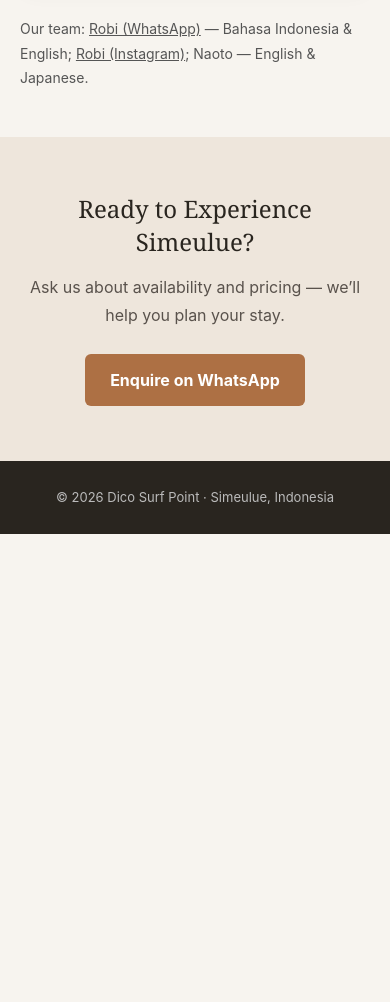
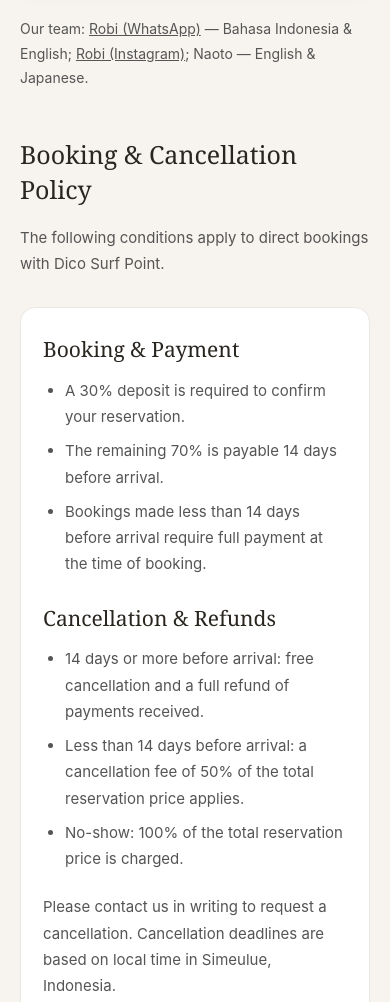
Before and after one commit to JMOJPG/DicoSurfPoint, a plain HTML site: page contact.html in a window 390 px wide. Shown: the part 1480-2482 px from the top of the page. Before the commit the page ends 2014 px from the top, so only its background shows below. Drawn offline with Linux system fonts and the light colour scheme.

Commit message:
Update contact.html

```diff
--- a/contact.html
+++ b/contact.html
@@ -34,6 +34,8 @@ header{height:88px;background:#fff;display:flex;align-items:center;gap:22px;padd
 .contact-link:focus-visible,.button:focus-visible,.nav a:focus-visible{outline:3px solid #ad7044;outline-offset:3px}
 @media(min-width:801px){.section{max-width:1484px;padding:80px 32px}.contact-grid{gap:22px}.contact-card{padding:30px 32px}}
 @media(max-width:800px){.hero h1{line-height:1.22}.contact-link{max-width:100%;overflow-wrap:anywhere}}
+
+.policy-section{padding-top:0;scroll-margin-top:110px}.policy-card{max-width:100%;background:#fff;border:1px solid #e9e8e3;border-radius:15px;padding:30px 32px}.policy-card h3{font-family:Georgia,serif;font-weight:400;font-size:21px;margin:0 0 10px}.policy-card p,.policy-card li{font-size:15px;color:#555}.policy-card ul{padding-left:22px;margin:0 0 22px}.policy-card li{margin-bottom:8px}.policy-card p:last-child{margin-bottom:0}@media(max-width:800px){.policy-card{padding:23px 22px}}
 </style>
 </head>
 <body>
@@ -54,6 +56,9 @@ header{height:88px;background:#fff;display:flex;align-items:center;gap:22px;padd
 <article class="contact-card"><h3>Facebook</h3><p>Follow our Facebook page and get in touch with the team.</p><a class="contact-link secondary" href="https://www.facebook.com/share/17xea29cLf/?mibextid=wwXIfr" target="_blank" rel="noopener noreferrer">Visit Facebook ↗</a></article>
 <article class="contact-card"><h3>Email</h3><p>For detailed questions or special arrangements, you can also email us.</p><a class="contact-link secondary" href="mailto:dicosurfpoint@gmail.com?subject=Dico%20Surf%20Point%20Booking%20Enquiry">Send an Email ↗</a></article>
 </div><p class="team-note">Our team: <a href="https://wa.me/6281262955515" target="_blank" rel="noopener noreferrer">Robi (WhatsApp)</a> — Bahasa Indonesia & English; <a href="https://www.instagram.com/robi.sugara_/" target="_blank" rel="noopener noreferrer">Robi (Instagram)</a>; Naoto — English & Japanese.</p></section>
+<section class="section policy-section" id="booking-policy"><h2>Booking &amp; Cancellation Policy</h2><p class="intro">The following conditions apply to direct bookings with Dico Surf Point.</p>
+<div class="policy-card"><h3>Booking &amp; Payment</h3><ul><li>A 30% deposit is required to confirm your reservation.</li><li>The remaining 70% is payable 14 days before arrival.</li><li>Bookings made less than 14 days before arrival require full payment at the time of booking.</li></ul>
+<h3>Cancellation &amp; Refunds</h3><ul><li>14 days or more before arrival: free cancellation and a full refund of payments received.</li><li>Less than 14 days before arrival: a cancellation fee of 50% of the total reservation price applies.</li><li>No-show: 100% of the total reservation price is charged.</li></ul><p>Please contact us in writing to request a cancellation. Cancellation deadlines are based on local time in Simeulue, Indonesia.</p><p>For reservations made through Booking.com or other booking platforms, the conditions shown on your reservation apply. These terms are subject to applicable law.</p></div></section>
 <section class="cta"><h2>Ready to Experience Simeulue?</h2><p>Ask us about availability and pricing — we’ll help you plan your stay.</p><a class="button" href="https://wa.me/61466013700?text=Hi%20Dico%20Surf%20Point%2C%20I%27d%20like%20to%20check%20room%20availability%20and%20prices." target="_blank" rel="noopener noreferrer">Enquire on WhatsApp</a></section>
 </main>
 <footer class="footer">© 2026 Dico Surf Point · Simeulue, Indonesia</footer>
```
